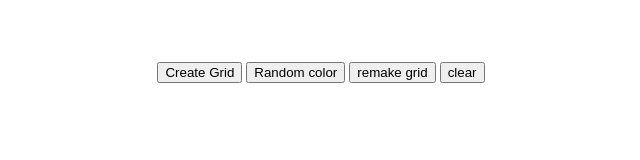
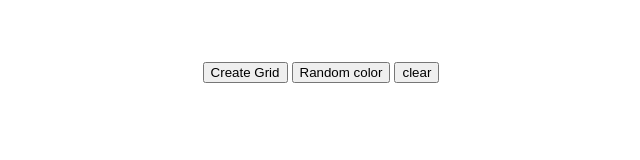
Before and after one commit to dhuang612/etch-a-sketch, a plain HTML site: page index.html in a window 1280 px wide. Shown: the whole page, without its empty margins (319-959 px from the left). Drawn offline with Linux system fonts and the light colour scheme.

Commit message:
resolved resizing issue

```diff
--- a/index.html
+++ b/index.html
@@ -8,11 +8,11 @@
     <div id="container"></div>
     <br />
     <div id="Btns">
-      <button id="createGrid" onclick="makeGrid('16')">Create Grid</button>
+      <button id="createGrid" onclick="makeGrid(this.value)">
+        Create Grid
+      </button>
       <button id="rainbowColor">Random color</button>
-      <button id="recreate" onclick="resizeGrid(this.value)">
-        remake grid
-      </button>
+
       <button id="clearBtn">clear</button>
     </div>
     <script src="script.js"></script>
--- a/script.js
+++ b/script.js
@@ -3,6 +3,7 @@ var createGrid;
 var makeGrid = document
   .getElementById('createGrid')
   .addEventListener('click', function() {
+    resizeGrid();
     var createGrid = prompt('How many rows do you want?');
 
     let number = parseInt(createGrid);
@@ -52,7 +53,6 @@ function resizeGrid() {
   while (divContainer.firstChild) {
     divContainer.removeChild(divContainer.firstChild);
   }
-  makeGrid();
 }
 
 function getRandomColor() {
```
